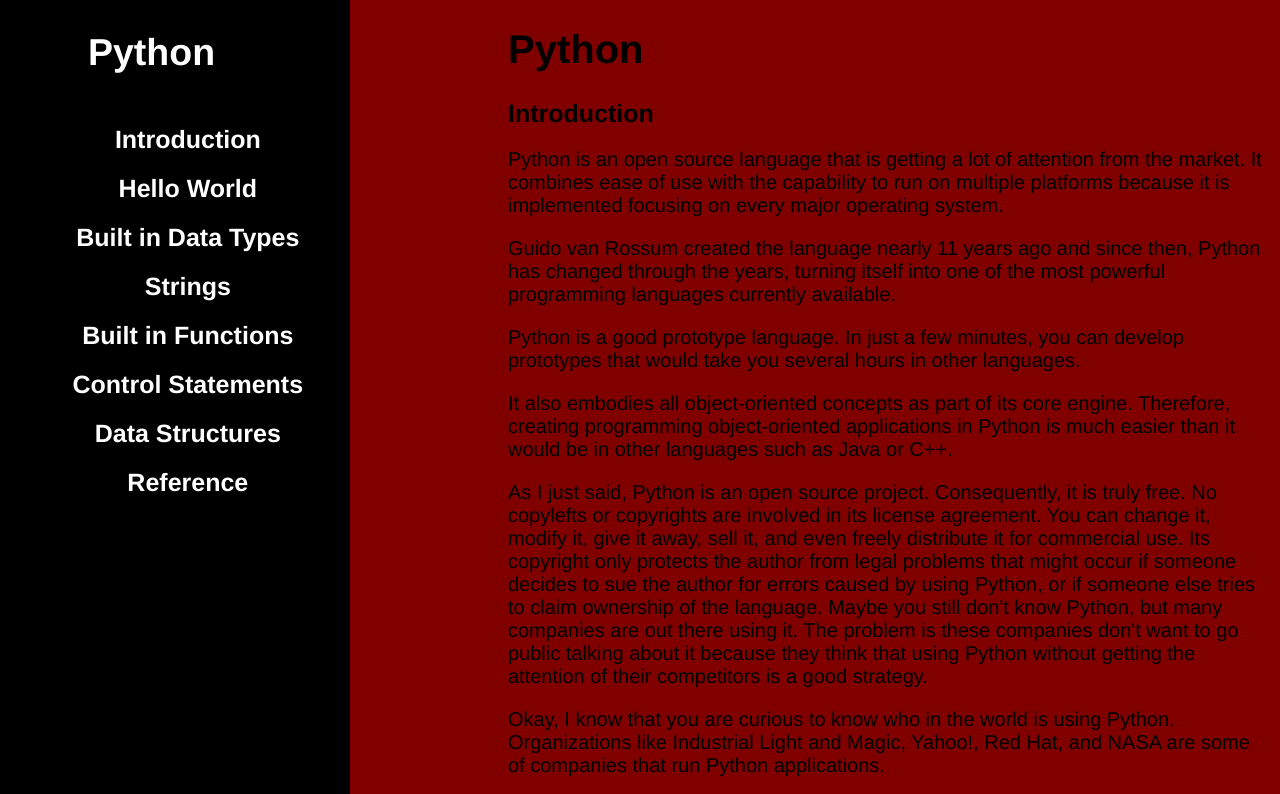
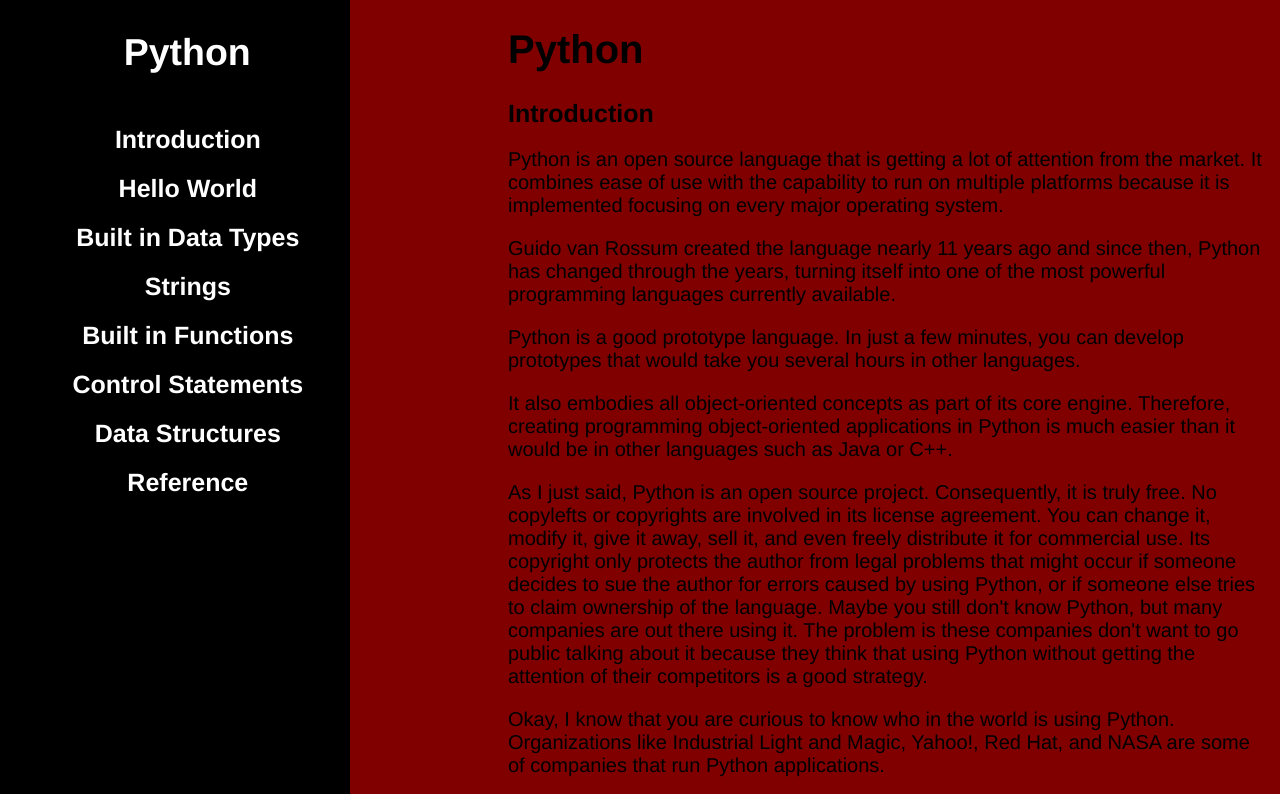
Before and after one commit to Jonathanvanhaaften/python, a plain HTML site: page index.html in a window 1280 px wide. Shown: the top 794 px of the page. Drawn offline with Linux system fonts and the light colour scheme.

Commit message:
finished

```diff
--- a/index.css
+++ b/index.css
@@ -47,6 +47,7 @@ nav ul {
 h2 {
   color: white;
   text-align: center;
+  margin-left: 1.9em;
 }
 nav a {
   text-decoration: none;
```
